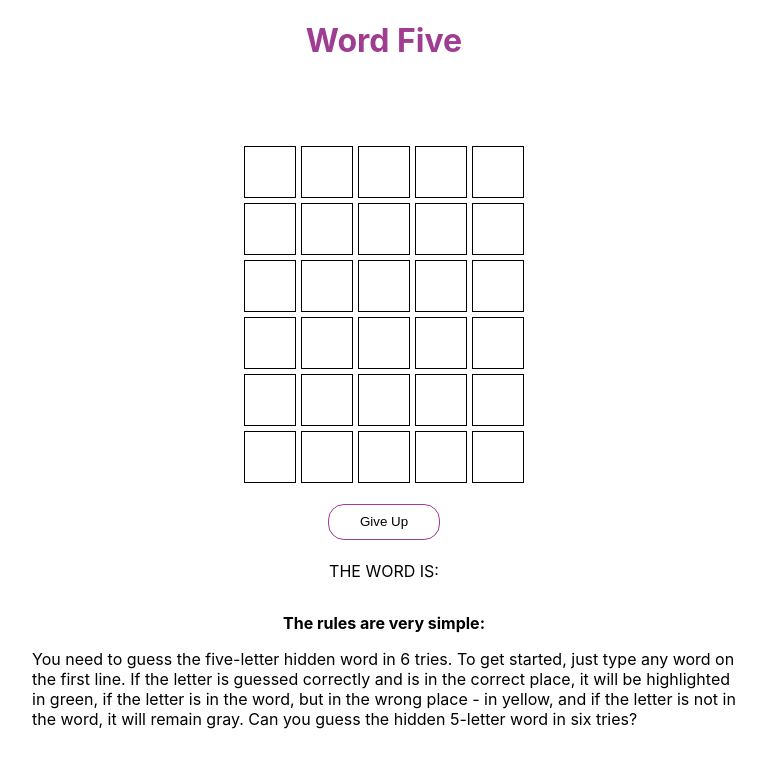
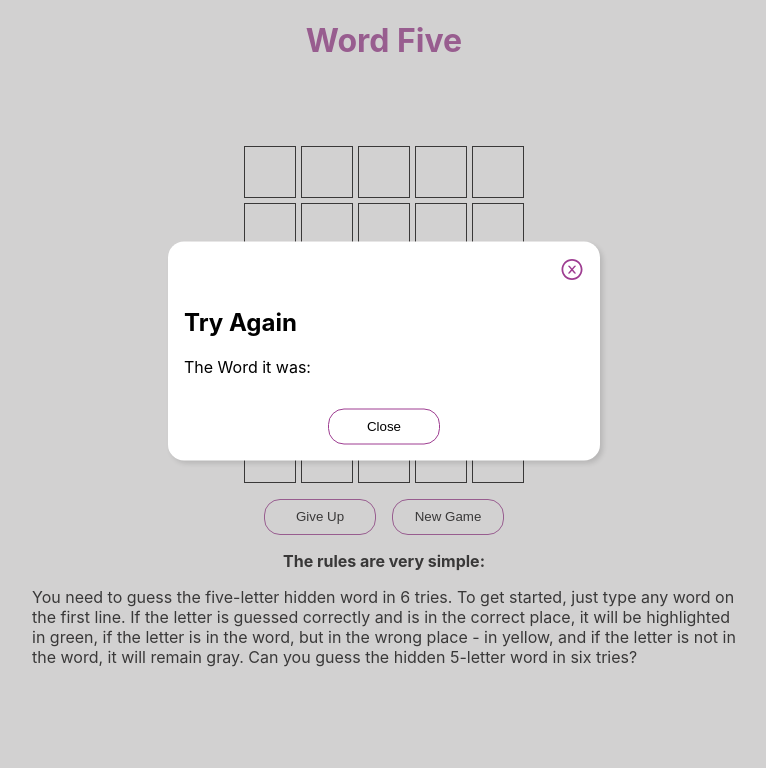
Before and after one commit to papadakisandone/wordfive, a React (Create React App) app: page / in a window 1280 px wide. Both pictures are taken after a click on the button "Give Up". Shown: the top 768 px of the page, without its empty margins (256-1022 px from the left). Built offline with nearby package versions, Linux system fonts and the light colour scheme; no server answers.

Commit message:
add modal message, correct UI

```diff
--- a/package.json
+++ b/package.json
@@ -8,6 +8,7 @@
     "@testing-library/user-event": "^13.5.0",
     "react": "^18.2.0",
     "react-dom": "^18.2.0",
+    "react-icons": "^4.4.0",
     "react-scripts": "5.0.1",
     "web-vitals": "^2.1.4"
   },
--- a/src/App.js
+++ b/src/App.js
@@ -1,6 +1,6 @@
 import React, { useEffect, useState } from "react";
 import Line from "./components/Line";
-
+import Modal from "./components/Modal";
 import styles from "./app.module.css";
 
 const API_URL = "https://random-word-api.herokuapp.com/word?length=5&number=10";
@@ -12,6 +12,7 @@ function App() {
   const [isGameOver, setIsGameOver] = useState(false);
   const [giveup, setGiveup] = useState(false);
   const [tries, setTries] = useState(0); // how many tries can do, max 6
+  const [showModal, setShowModal]=useState(false);
 
   // API
   useEffect(() => {
@@ -49,8 +50,9 @@ function App() {
         setCurrentGuess("");
 
         const isCorrect = solution === currentGuess;
-        if (isCorrect) {
+        if (isCorrect) { // found solution before the game ends
           setIsGameOver(true);
+          setShowModal(true);
         }
       }
 
@@ -69,11 +71,21 @@ function App() {
 
   const showAnswerHandler = () => {
     setGiveup(true);
+    setShowModal(true);
+
   };
 
   const triesHandler = () => {
     setTries((prevValue) => prevValue + 1);
   };
+
+  const showModalHandler = ()=>{
+    setShowModal(false);
+    window.location.reload() // refresh page to get new word
+  };
+  const startNewGameHandler = ()=>{
+    window.location.reload() // refresh page to get new word
+  }
 
   return (
     <>
@@ -92,12 +104,22 @@ function App() {
             />
           );
         })}
+      </div>
+
+      {/* {showModal && <Modal title="titlos" message="Our Message" onClose={showModalHandler}/>} */}
+      <div className={styles.bntContainer}>
         <button className={styles.btnGiveUp} onClick={showAnswerHandler}>
           Give Up
         </button>
-        {isGameOver && <h2>You Win!</h2>}
-        {(giveup || tries === 6) && <p>The Word is: {solution}</p>}
+        <button className={styles.btnGiveUp} onClick={startNewGameHandler}>
+          New Game
+        </button>
       </div>
+
+        {(giveup || tries === 6) && showModal && <Modal title="Try Again" message={`The Word it was: ${solution}`}  onClose={showModalHandler}/>}
+
+        {isGameOver && showModal && <Modal title="You Won" message="Great Guess, you are Good!"  onClose={showModalHandler}/>}
+
       <div className={styles.rulesContainer}>
         <div className={styles.rulesText}>
           <h4>The rules are very simple:</h4>
--- a/src/app.module.css
+++ b/src/app.module.css
@@ -31,6 +31,12 @@ h4{
     margin: 0 auto;
 
 }
+.bntContainer{
+    display: flex;
+    justify-content: center;
+    align-items: center;
+    gap: 1rem;
+}
 .btnGiveUp{
     margin-top: 1rem;
     background: transparent;
--- /dev/null
+++ b/src/components/Modal.js
@@ -0,0 +1,22 @@
+import styles from "./modal.module.css";
+import {AiOutlineCloseCircle} from "react-icons/ai";
+const Modal = (props)=>{
+
+    const closeMOdalHandler = ()=>{
+        props.onClose();
+    }
+
+    return <div className={styles.containerModal}>
+    <div className={styles.content}>
+        <div className={styles.xContainer}>
+            <span className={styles.x} onClick={closeMOdalHandler}><AiOutlineCloseCircle/></span>
+        </div>
+
+        <div><h2>{props.title}</h2></div>
+        <div><p>{props.message}</p></div>
+        <div className={styles.btnContainer}><button className ={styles.btnClose} onClick={closeMOdalHandler}>Close</button></div>
+    </div>
+
+    </div>
+}
+export default Modal;
--- a/src/components/line.css
+++ b/src/components/line.css
@@ -15,11 +15,11 @@
     text-transform: uppercase;
 }
 .correct{
-    background-color: lightgreen;
+    background-color: #79b851;
 }
 .incorrect{
-    background-color: rgb(133, 131, 131);
+    background-color: #a4aec4;
 }
 .almost{
-    background-color: yellow;
+    background-color: #f3c237;
 }
--- /dev/null
+++ b/src/components/modal.module.css
@@ -0,0 +1,66 @@
+.containerModal{
+    position:fixed;
+    left: 0;
+    top: 0;
+    z-index: 1;
+    width: 100%;
+    height: 100%;
+    overflow: auto;
+    background-color: rgba(143, 140, 140, 0.4);
+    /* opacity:0;
+    visibility: hidden; */
+    transition: 0.3s ease-in-out;
+}
+/* .active{
+    opacity: 1;
+    visibility: visible;
+} */
+.content{
+    position: relative;
+    width: 400px;
+    padding: 1rem;
+    margin: 15% auto;
+    background-color: #fff;
+    border-radius: 1rem;
+    box-shadow: 3px 3px 5px rgba(0, 0, 0, 0.125);
+    transition: 0.3s ease-in-out;
+    animation: msg 3s forwards;
+}
+.btnContainer{
+    display: flex;
+    justify-content: center;
+    align-items: center;
+    gap: 1rem;
+}
+.btnClose{
+    margin-top: 1rem;
+    background: transparent;
+    border: 1px solid #9e3d91;
+    border-radius: 1rem;
+    width: 7rem;
+    padding: 0.6rem;
+
+}
+.btnClose:hover{
+    background: #df38c8;
+}
+.xContainer{
+    display: flex;
+    justify-content: flex-end;
+    align-items: flex-end;
+}
+.x{
+    font-size: 1.5rem;
+    color: #9e3d91;
+}
+.x:hover{
+    cursor: pointer;
+}
+@keyframes msg {
+    0%{
+        transform: translateY(-150px);
+    }
+    100%{
+        transform: translateY(50px);
+    }
+}
```
Also changed, not shown: 1 other file (tests, documents, lock files or other folders).
